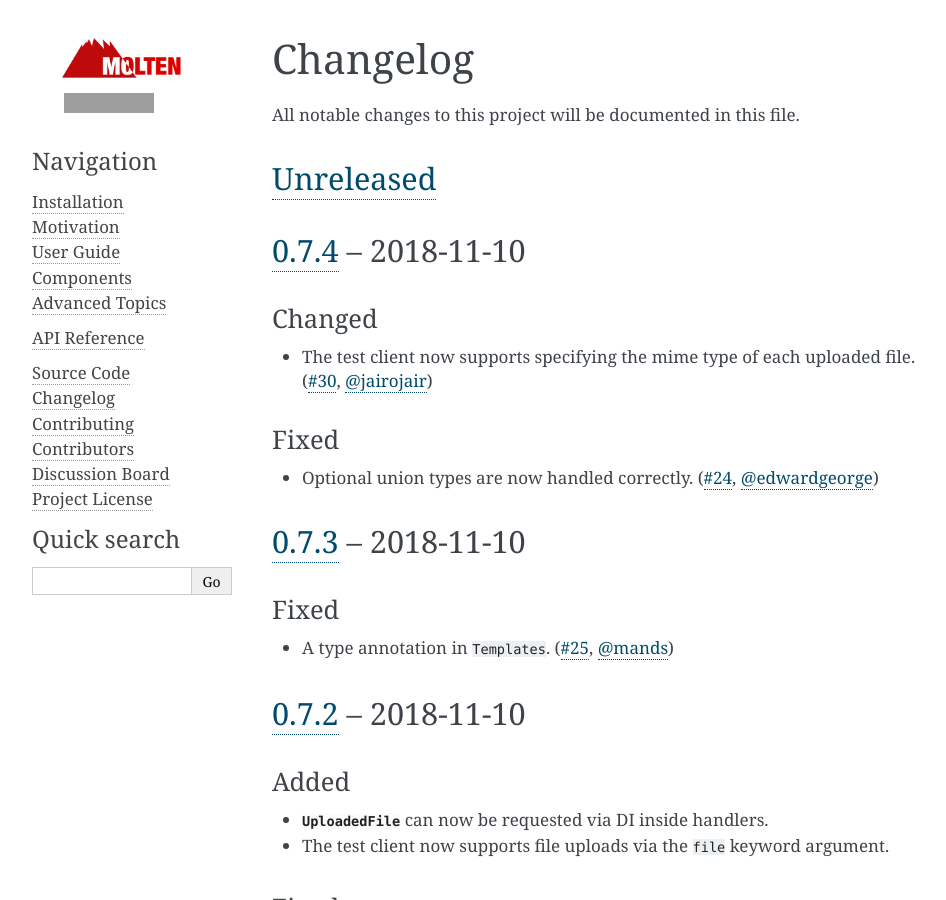
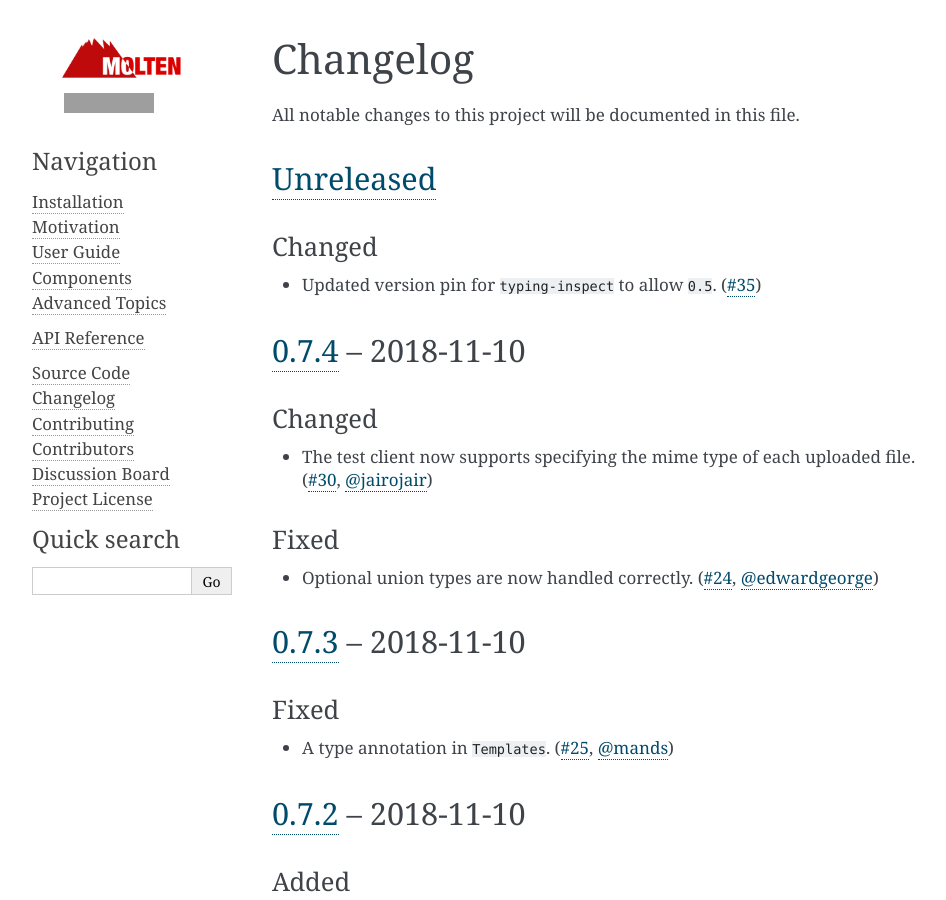
Before and after one commit to Bogdanp/molten, a Sphinx documentation site: the page built from docs/source/changelog.rst, in a window 1280 px wide and 900 px high. Shown: the whole window, without its empty margins (148-1094 px from the left). Built offline with Sphinx 7.4.7, drawn with Linux system fonts in a browser that asks for light colours; grey boxes are pictures that could not be loaded.

Commit message:
doc: update changelog

```diff
--- a/docs/source/changelog.rst
+++ b/docs/source/changelog.rst
@@ -8,6 +8,14 @@ All notable changes to this project will be documented in this file.
 
 `Unreleased`_
 -------------
+
+Changed
+^^^^^^^
+
+* Updated version pin for ``typing-inspect`` to allow ``0.5``.  (`#35`_)
+
+.. _#35: https://github.com/Bogdanp/molten/pull/35
+
 
 `0.7.4`_ -- 2018-11-10
 ----------------------
```
